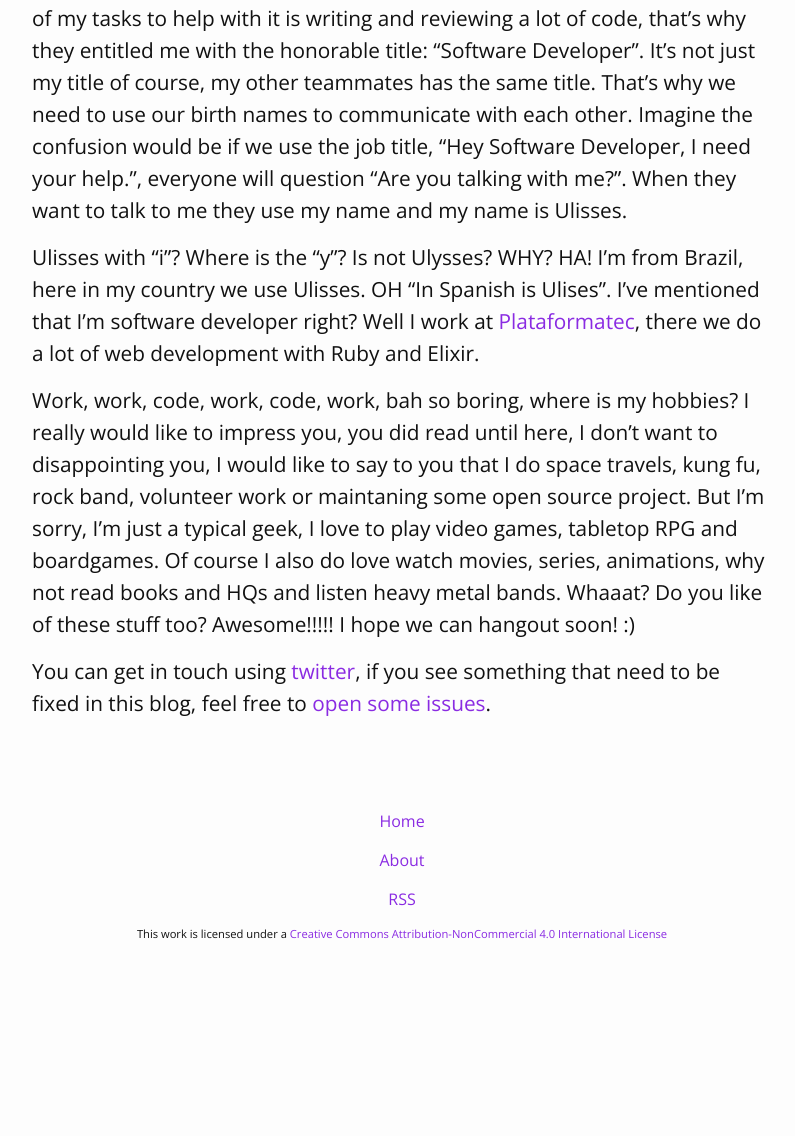
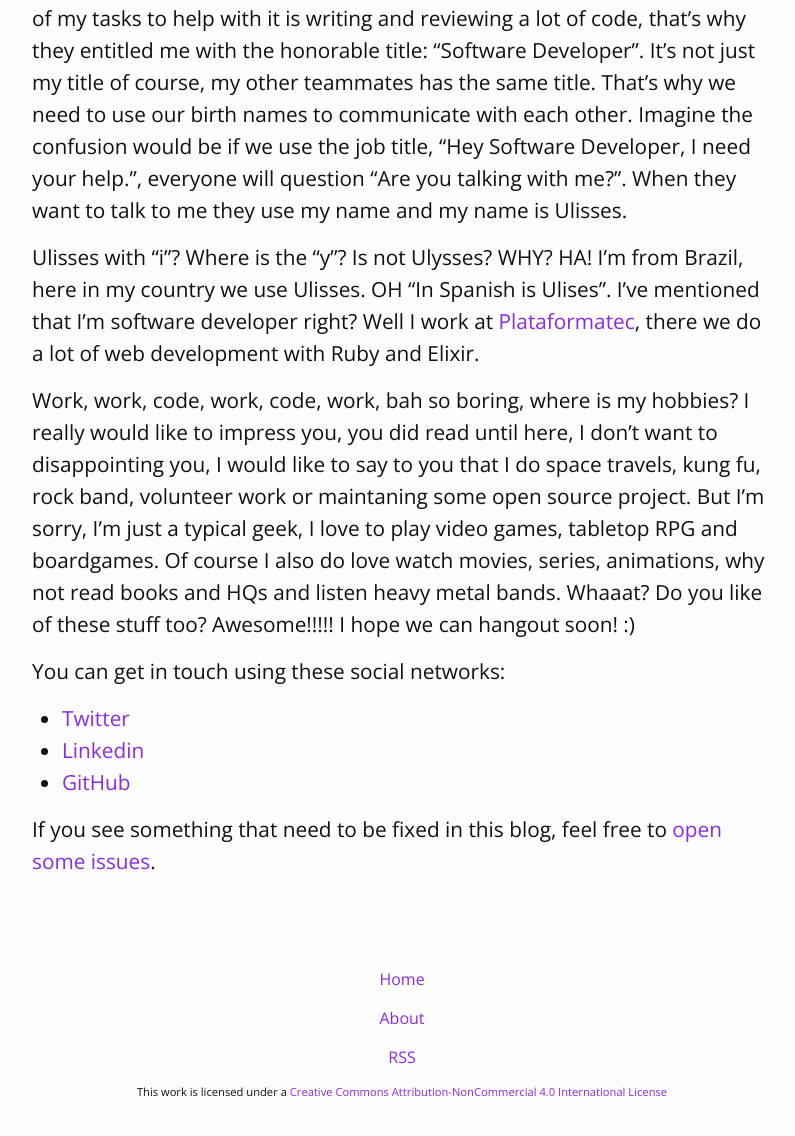
Before and after one commit to ulissesalmeida/mehcoding.github.io, a Jekyll site: the page built from about.md, in a window 1280 px wide, cut to the strip 412-1558 px from the top of the page. Shown: the top 1136 px of the strip, without its empty margins (238-1033 px from the left). Built offline with Jekyll 4.4.1, drawn with Linux system fonts in a browser that asks for light colours; some web fonts are replaced; before the commit the page ends 1400 px from its top, so only the background shows below that.

Commit message:
Improve ABOUT with social links

```diff
--- a/about.md
+++ b/about.md
@@ -15,7 +15,7 @@ title of course, my other teammates has the same title. That's why we need to
 use our birth names to communicate with each other. Imagine the confusion would be if we use the job title, "Hey Software Developer, I need your help.", everyone will question "Are you talking with me?". When they want to talk to me they use my name and my name is Ulisses.
 
 Ulisses with "i"? Where is the "y"? Is not Ulysses? WHY? HA! I'm from Brazil, here in my country we use Ulisses. OH "In Spanish is Ulises". I've mentioned that I'm software developer
-right? Well I work at [Plataformatec](http://www.plataformatec.com.br), there
+right? Well I work at [Plataformatec][plataformatec], there
 we do a lot of web development with Ruby and Elixir.
 
 Work, work, code, work, code, work, bah so boring, where is my hobbies? I really would like to impress you, you did read until here, I don't
@@ -23,5 +23,17 @@ want to disappointing you, I would like to say to you that I do space
 travels, kung fu, rock band, volunteer work or maintaning some open source project. But I'm sorry, I'm just a typical geek, I love to play video games, tabletop RPG and boardgames. Of course I also do love watch movies, series, animations, why not read books and HQs and listen heavy metal bands. Whaaat? Do you like of these stuff too?
 Awesome!!!!! I hope we can hangout soon! :)
 
-You can get in touch using [twitter](http://twitter.com/ulissesalmeida), if you see something that need
-to be fixed in this blog, feel free to [open some issues](https://github.com/ulissesalmeida/ulissesalmeida.github.io/issues).
+You can get in touch using these social networks:
+
+* [Twitter][ua-twitter]
+* [Linkedin][ua-linkedin]
+* [GitHub][ua-github]
+
+If you see something that need to be fixed in this blog, feel free to [open
+some issues][repo-issues].
+
+[plataformatec]: http://www.plataformatec.com.br
+[ua-twitter]: http://twitter.com/ulissesalmeida
+[ua-linkedin]: https://www.linkedin.com/in/ulissesalmeida
+[ua-github]: https://github.com/ulissesalmeida
+[repo-issues]: https://github.com/ulissesalmeida/ulissesalmeida.github.io/issues
```
